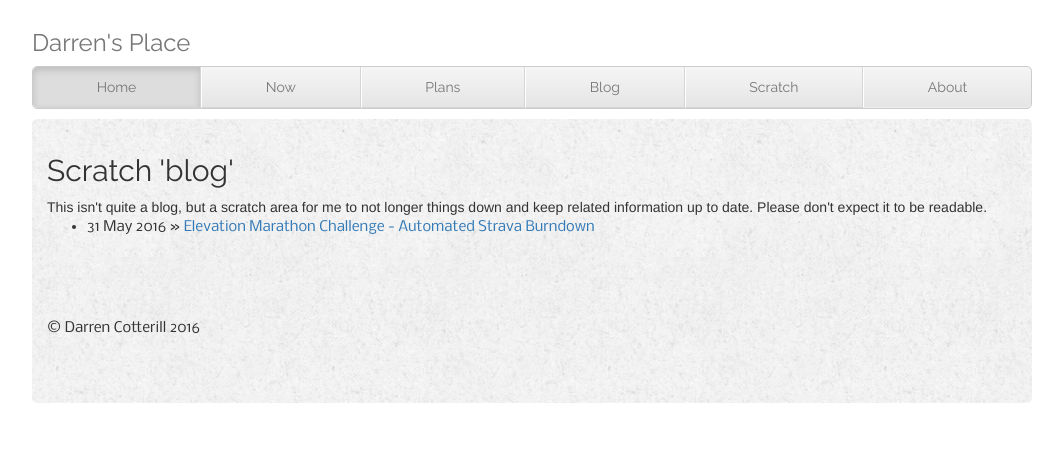
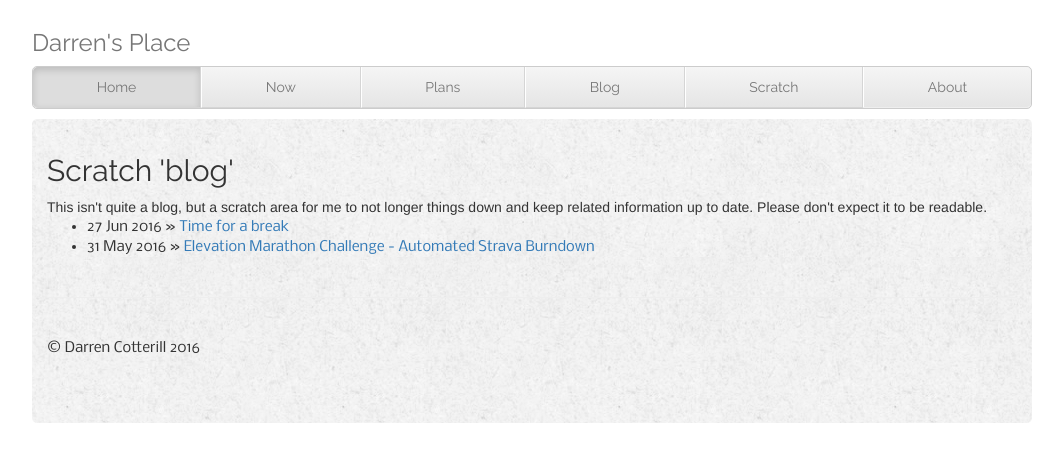
Before and after one commit to DCotterill/DCotterill.github.io, a Jekyll site: the page built from scratch/index.html, in a window 1280 px wide. Shown: the top 462 px of the page, without its empty margins (108-1171 px from the left). Built offline with Jekyll 4.4.1, drawn with Linux system fonts in a browser that asks for light colours; nearby versions of some CDN libraries; some web fonts are replaced.

Commit message:
Blog post content

```diff
--- a/_posts/2016-06-01-Blog-First-Post-Career-Break.md
+++ b/_posts/2016-06-01-Blog-First-Post-Career-Break.md
@@ -1,3 +1,9 @@
+---
+layout: post
+title: "Time for a break"
+date: 2016-06-27
+categories: scratch
+---
 
 After almost 20 years of full time work in the IT industry, I've made the decision to quit my job with nothing else to go to.
 
```
